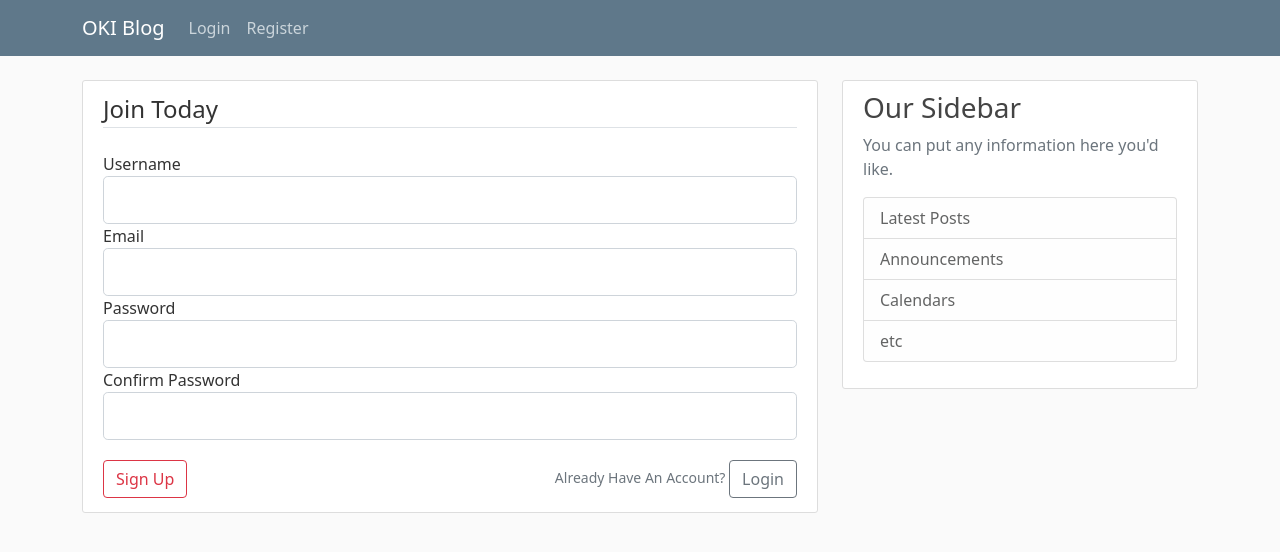
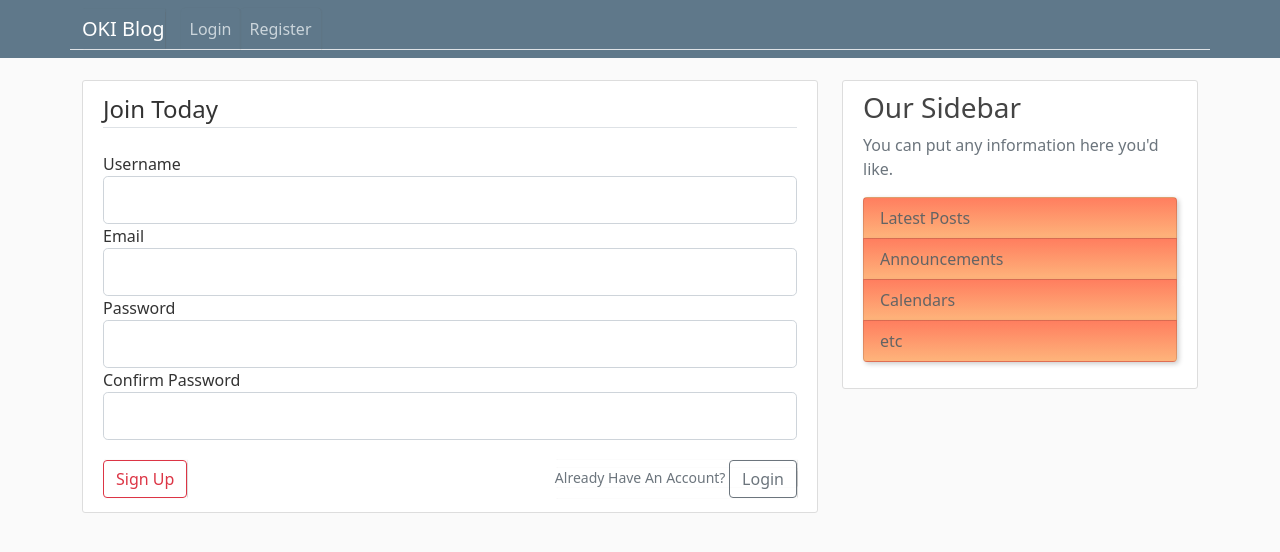
Before and after one commit to okeomasilachi/OKI-Blog-web-app, a Flask app: page /register in a window 1280 px wide. Shown: the top 552 px of the page. Run offline with Flask 3, Linux system fonts and the light colour scheme; some libraries are stand-ins or nearby versions.

Commit message:
okeomasilachi

```diff
--- a/blog/form.py
+++ b/blog/form.py
@@ -1,11 +1,12 @@
 from flask_wtf import FlaskForm
+from flask_wtf.file import FileField, FileAllowed
 from wtforms import StringField, PasswordField, SubmitField, BooleanField
 from wtforms.validators import DataRequired, Length, Email, EqualTo, ValidationError
 from blog.models import User
 from flask_login import current_user
 
 class Regfrom(FlaskForm):
-    uname = StringField('Username',
+    username = StringField('Username',
                         validators=[DataRequired(), Length(min=2, max=21)])
     email = StringField('Email',
                         validators=[DataRequired(), Email()])
@@ -15,7 +16,7 @@ class Regfrom(FlaskForm):
     submit = SubmitField('Sign Up')
 
     def validate_uname(self, field):
-        user = User.query.filter_by(uname=field.data).first()
+        user = User.query.filter_by(username=field.data).first()
         if user:
             raise ValidationError(f"The user name {field.data} already Exist")
 
@@ -33,16 +34,18 @@ class Loginfrom(FlaskForm):
     submit = SubmitField('Login')
 
 
-class UpdateAccpuntFrom(FlaskForm):
-    uname = StringField('Username',
+
+class UpdateAccountFrom(FlaskForm):
+    username = StringField('Username',
                         validators=[DataRequired(), Length(min=2, max=21)])
     email = StringField('Email',
                         validators=[DataRequired(), Email()])
+    picture = FileField("Update Profile Image", validators=[FileAllowed(["jpeg", "png", "jpg"])])
     submit = SubmitField('Update')
 
-    def validate_uname(self, field):
+    def validate_username(self, field):
         if field.data != current_user.username:
-            user = User.query.filter_by(uname=field.data).first()
+            user = User.query.filter_by(username=field.data).first()
             if user:
                 raise ValidationError(f"The user name {field.data} already Exist")
 
--- a/blog/models.py
+++ b/blog/models.py
@@ -8,14 +8,14 @@ def load_user(user_id):
 
 class User(db.Model, UserMixin):
     id = db.Column(db.Integer, primary_key=True)
-    uname = db.Column(db.String(20), unique=True, nullable=False)
+    username = db.Column(db.String(20), unique=True, nullable=False)
     email = db.Column(db.String(120), unique=True, nullable=False)
-    image_file = db.Column(db.String(20), nullable=False, default='default.jpeg')
+    image_file = db.Column(db.String(20), nullable=False, default='default.jpg')
     password = db.Column(db.String(60), nullable=False)
     post = db.relationship('Post', backref="author", lazy=True)
 
     def __repr__(self):
-        return f"User('{self.uname}', '{self.email}', '{self.image_file}')"
+        return f"User('{self.username}', '{self.email}', '{self.image_file}')"
 
 class Post(db.Model):
     id = db.Column(db.Integer, primary_key=True)
--- a/blog/routs.py
+++ b/blog/routs.py
@@ -1,6 +1,6 @@
 from flask import render_template, url_for, flash, redirect, request
 from blog import app, db, bc
-from blog.form import Regfrom, Loginfrom, UpdateAccpuntFrom
+from blog.form import Regfrom, Loginfrom, UpdateAccountFrom
 from blog.models import User, Post
 from flask_login import login_user, current_user, logout_user, login_required
 
--- a/blog/static/main.css
+++ b/blog/static/main.css
@@ -82,3 +82,34 @@ body {
   .space {
     margin-top: 1rem;
   }
+
+/* Add 3D effect to buttons */
+.btn-3d {
+  border: none;
+  box-shadow: 0.5px 0px 1px rgba(88, 88, 88, 0.2);
+  transform: translate3d(0, 0, 0);
+  transition: transform 0.3s;
+}
+
+.btn-3d:hover {
+  transform: translate3d(0, -3px, 0);
+}
+
+/* Add 3D effect to tabs */
+.nav-tabs .nav-link.active {
+  background: linear-gradient(to bottom, #ff7e5f, #feb47b);
+  border: none;
+  box-shadow: 2px 2px 5px rgba(0,0,0,0.2);
+  transform: translate3d(0, 0, 0);
+}
+
+/* Add 3D effect to sidebar items */
+.list-group-item-3d {
+  background: linear-gradient(to bottom, #ff7e5f, #feb47b);
+  box-shadow: 2px 2px 5px rgba(0,0,0,0.2);
+  transform: translate3d(0, 0, 0);
+}
+
+.list-group-item-3d:hover {
+  transform: translate3d(0, -3px, 0);
+}
--- a/blog/templates/home.html
+++ b/blog/templates/home.html
@@ -1,7 +1,7 @@
 {% extends "layout.html" %}
 {% block content %}
     {% for post in posts %}
-        <article class="media content-section">
+        <article class="media content-section btn-3d">
             <div class="media-body">
             <div class="article-metadata">
                 <a class="mr-2" href="#">{{ post.author }}</a>
--- a/blog/templates/layout.html
+++ b/blog/templates/layout.html
@@ -14,27 +14,27 @@
 </head>
 <body>
     <header class="site-header">
-        <nav class="navbar navbar-expand-md navbar-dark bg-steel fixed-top">
-          <div class="container">
-            <a class="navbar-brand mr-4" href="/">OKI Blog</a>
+        <nav class="navbar navbar-expand-md navbar-dark bg-steel fixed-top bg-f">
+          <div class="container nav-tabs .nav-link.active">
+            <a class="navbar-brand mr-4 btn-3d" href="/">OKI Blog</a>
             <button class="navbar-toggler" type="button" data-toggle="collapse" data-target="#navbarToggle" aria-controls="navbarToggle" aria-expanded="false" aria-label="Toggle navigation">
               <span class="navbar-toggler-icon"></span>
             </button>
             <div class="collapse navbar-collapse" id="navbarToggle">
               <div class="navbar-nav mr-auto">
               {% if current_user.is_authenticated %}
-                <a class="nav-item nav-link" href="{{url_for("home")}}">Home</a>
-                <a class="nav-item nav-link" href="{{url_for("about")}}">About</a>
+                <a class="nav-item nav-link btn-3d" href="{{url_for("home")}}">Home</a>
+                <a class="nav-item nav-link btn-3d" href="{{url_for("about")}}">About</a>
               {% endif %}
               </div>
               <!-- Navbar Right Side -->
               <div class="navbar-nav">
                 {% if current_user.is_authenticated %}
-                  <a class="nav-item nav-link" href="{{url_for("account")}}">Account</a>
-                  <a class="nav-item nav-link" href="{{url_for("logout")}} ">Logout</a>
+                  <a class="nav-item nav-link btn-3d" href="{{url_for("account")}}">Account</a>
+                  <a class="nav-item nav-link btn-3d" href="{{url_for("logout")}} ">Logout</a>
                 {% else %}
-                  <a class="nav-item nav-link" href="{{url_for("login")}} ">Login</a>
-                  <a class="nav-item nav-link" href="{{url_for("register")}}">Register</a>
+                  <a class="nav-item nav-link btn-3d" href="{{url_for("login")}} ">Login</a>
+                  <a class="nav-item nav-link btn-3d" href="{{url_for("register")}}">Register</a>
                 {% endif %}
               </div>
             </div>
@@ -59,11 +59,11 @@
             <div class="content-section">
               <h3>Our Sidebar</h3>
               <p class='text-muted'>You can put any information here you'd like.
-                <ul class="list-group">
-                  <li class="list-group-item list-group-item-light">Latest Posts</li>
-                  <li class="list-group-item list-group-item-light">Announcements</li>
-                  <li class="list-group-item list-group-item-light">Calendars</li>
-                  <li class="list-group-item list-group-item-light">etc</li>
+                <ul class="list-group ">
+                  <li class="list-group-item list-group-item-light list-group-item-3d">Latest Posts</li>
+                  <li class="list-group-item list-group-item-light list-group-item-3d">Announcements</li>
+                  <li class="list-group-item list-group-item-light list-group-item-3d">Calendars</li>
+                  <li class="list-group-item list-group-item-light list-group-item-3d">etc</li>
                 </ul>
               </p>
             </div>
--- a/blog/templates/register.html
+++ b/blog/templates/register.html
@@ -6,16 +6,16 @@
             <fieldset class="form-group">
                 <legend class="border-bottom mb-4">Join Today</legend>
                 <div class="form-group">
-                    {{ form.uname.label(class="form-control-label") }}
-                    {% if  form.uname.errors %}
-                        {{ form.uname(class="form-control-lg is-invalid") }}
+                    {{ form.username.label(class="form-control-label") }}
+                    {% if  form.username.errors %}
+                        {{ form.username(class="form-control-lg is-invalid") }}
                         <div class="invalid-feedback">
-                            {% for error in form.uname.errors %}
+                            {% for error in form.username.errors %}
                                 <span>{{ error }}</span>
                             {% endfor %}
                         </div>
                     {% else %}
-                        {{ form.uname(class="form-control form-control-lg") }}
+                        {{ form.username(class="form-control form-control-lg") }}
                     {% endif %}
                 </div>
                 <div class="form-group">
@@ -61,11 +61,11 @@
                 </div>
             </fieldset>
             <div class="pt-1 pb-1">
-                <div class="form-group space" style="display: inline-block;">
+                <div class="form-group space btn-3d" style="display: inline-block;">
                     {{ form.submit(class="btn btn-outline-danger") }}
                 </div>
-                <div class="form-group space" style="display: inline-block; float: right;">
-                    <small class="text-muted">
+                <div class="form-group space btn-3d" style="display: inline-block; float: right;">
+                    <small class="text-muted btn-3d">
                         Already Have An Account? <a class="ml-2 btn btn-outline-secondary" href="{{ url_for('login') }}"> Login</a>
                     </small>
                 </div>
--- a/run.py
+++ b/run.py
@@ -1,4 +1,4 @@
 from blog import app
 
 if __name__ == '__main__':
-    app.run(debug=True, port=5002)
+    app.run(debug=True, port=5000)
```
Also changed, not shown: blog/templates/account.html (+19 -8 lines), blog/templates/login.html (+4 -4 lines), blog/static/dpics/default.jpeg (renamed from blog/static/dpics/default.jpg), blog/static/dpics/e83a9e28ecd3fc27.jpg (added), instance/site.db, 1 other file.
